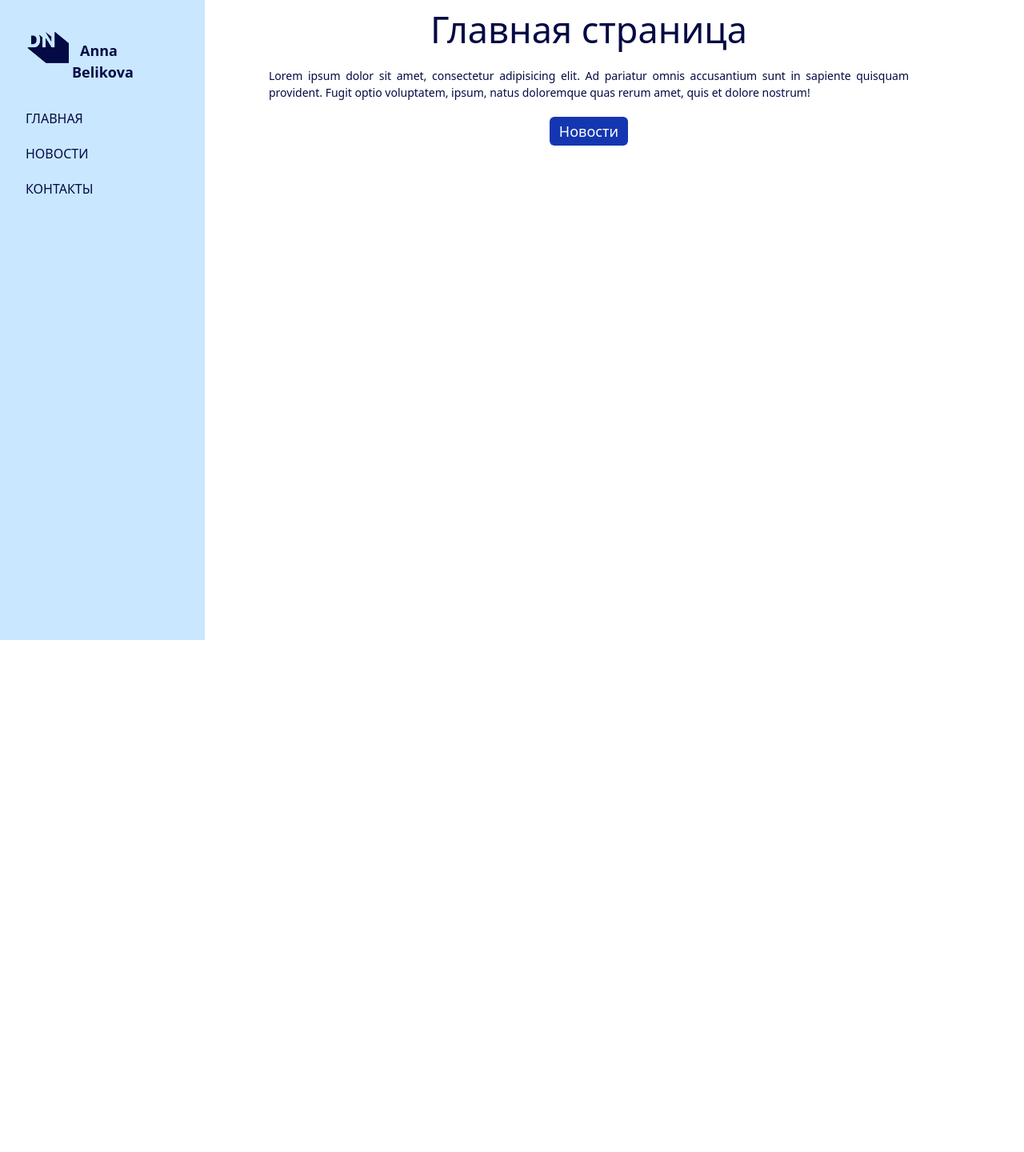
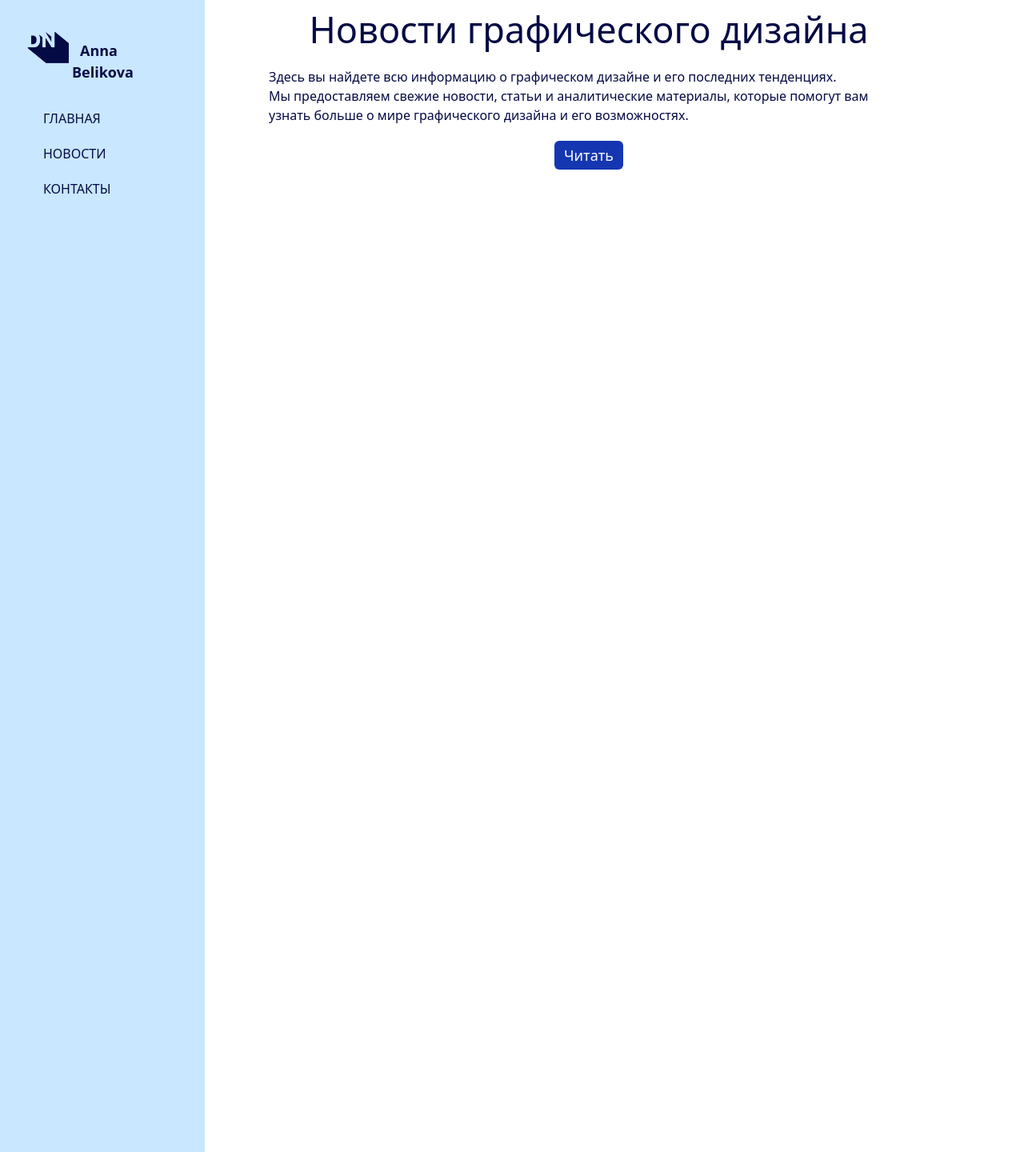
Before and after one commit to Opex128/django-website-2, a Django app: page / in a window 1280 px wide. Shown: the whole page at 80% size. Before the commit the page ends 800 px from the top, so only its background shows below. Run offline with Django 4.2, Linux system fonts and the light colour scheme.

Commit message:
заключительные правки

```diff
--- a/mysite2/main/static/main/css/main.css
+++ b/mysite2/main/static/main/css/main.css
@@ -1,6 +1,8 @@
 
 body{
     background: #ECF5FA;
+    color: #FFFFFF;
+    font-family:'Franklin Gothic Medium', 'Arial Narrow', Arial, sans-serif;
 }
 
 /*Боковая панель*/
@@ -9,7 +11,7 @@ aside{
     float: left;
     background-color: #C9E7FF;
     padding: 2.5%;
-    height: 100vh;
+    height: 180vh;
     width: 20%;
     color: #040A44;
 /* border-right: 5px solid #6B5DF5; */
@@ -52,7 +54,8 @@ aside ul li{
     color: #040A44 ;
     margin-top: 20px;
     transition: transform .6s ease;
-    /*left: -30px;*/
+    position: relative;
+    left: 22px;
 
 }
 /*Список*/
@@ -118,9 +121,23 @@ main .features p {
 }
 
 form{
-    margin-left: 32%;
+    margin-left: 28%;
     width: 500px;
-    margin-top: 50px;
+    margin-top: 25px;
+
+}
+
+
+
+.features .form-control{
+    width: 100%;
+    padding: 10px;
+    border: 1px solid #040A44;
+    border-radius: 4px;
+}
+
+.features .form-control::placeholder{
+    color: #040A44;
 }
 
 /* Удалить статью*/
@@ -139,8 +156,53 @@ aside .btn{
     border: none;
     outline: none;
 }
+/* текст статьи */
+p{
+    font-size: 16px;
+    text-align: start;
+    line-height: 1.5;
+}
 
-p{
-    font-size: 14px;
-    text-align: justify;
+h2{
+    font-size: 22px;
+    text-align: center;
+    margin: 0;
+    padding: 0;
 }
+
+/* Контакты страница */
+/* .footer-connection{
+    border: 1px solid red;
+} */
+
+.footer-connection {
+    padding: 0;
+    margin: 15px;
+
+ }
+
+.footer-connection h3 {
+    font-size: 20px;
+    font-weight: bold;
+    text-align: center;
+}
+
+.footer-connection ul {
+    list-style-type: none;
+    margin: 0;
+    padding: 0;
+
+}
+
+.footer-connection li {
+    margin-bottom: 5px;
+    text-align: left;
+    position: relative;
+    left: 436px;
+
+}
+
+.footer-connection  a {
+    text-decoration: none;
+    color: #040A44;
+}
--- a/mysite2/main/templates/main/index.html
+++ b/mysite2/main/templates/main/index.html
@@ -6,9 +6,10 @@
 
 {%block content%}
  <div class="features">
-    <h1>{{title}}</h1>
-    <p>Lorem ipsum dolor sit amet, consectetur adipisicing elit. Ad pariatur omnis accusantium sunt in sapiente quisquam provident. Fugit optio voluptatem, ipsum, natus doloremque quas rerum amet, quis et dolore nostrum!</p>
-    <a href="{% url 'news_home'%}"><buttton class="btn btn-warning"> Новости</buttton></a>
+    <!-- <h1>{{title}}</h1> -->
+    <h1>Новости графического дизайна</h1>
+<p>Здесь вы найдете всю информацию о графическом дизайне и его последних тенденциях. <br> Мы предоставляем свежие новости, статьи и аналитические материалы, которые помогут вам узнать больше о мире графического дизайна и его возможностях.</p>
+    <a href="{% url 'news_home'%}"><buttton class="btn btn-warning"> Читать</buttton></a>
     {% for el in values%}
         {% if el == 'Hello'%}
 
--- a/mysite2/main/templates/main/layout.html
+++ b/mysite2/main/templates/main/layout.html
@@ -17,9 +17,10 @@
         <!-- <h3>НАВИГАЦИЯ</h3> -->
         <ul>
             <a href="{% url 'home'%}"><li><!-- <i class="fa-solid fa-house"></i> --> ГЛАВНАЯ</li></a>
-            <!-- <a href="{% url 'about'%}"><li><i class="fa-solid fa-address-card"></i> О нас</li></a> -->
             <a href="{% url 'news_home'%}"><li><!-- <i class="fa-solid fa-newspaper"></i> --> НОВОСТИ</li></a>
-            <a href=""><li><!-- <i class="fa-solid fa-paper-plane"></i>  -->КОНТАКТЫ</li></a>
+            <a href="{% url 'contacts'%}"><li><!-- <i class="fa-solid fa-address-card"></i> --> КОНТАКТЫ</li></a>
+
+
         </ul>
     </aside>
     <!-- Основная часть -->
--- a/mysite2/main/urls.py
+++ b/mysite2/main/urls.py
@@ -3,5 +3,5 @@ from . import views
 
 urlpatterns = [
     path("", views.index, name="home"),
-    path("about", views.about, name="about"),
+    path("contacts", views.contacts, name="contacts"),
 ]
--- a/mysite2/main/views.py
+++ b/mysite2/main/views.py
@@ -6,5 +6,5 @@ def index(request):
     return render(request, "main/index.html", data)
 
 
-def about(request):
-    return render(request, "main/about.html")
+def contacts(request):
+    return render(request, "main/contacts.html")
```
Also changed, not shown: mysite2/main/templates/main/about.html (deleted, +0 -15 lines), mysite2/main/templates/main/contacts.html (added, +23 -0 lines), mysite2/db.sqlite3.
